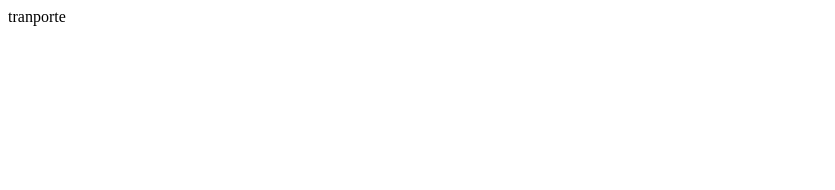
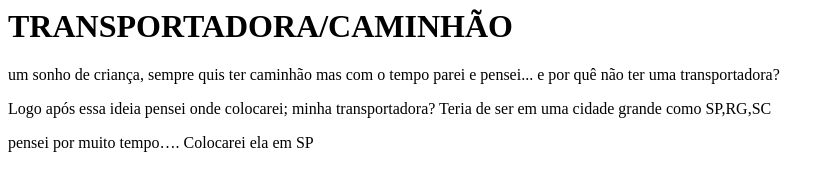
Before and after one commit to Petrukio2022/Petrukio2022, a plain HTML site: page index.html in a window 1280 px wide. Shown: the whole page, without its empty margins (0-835 px from the left). Drawn offline with Linux system fonts and the light colour scheme.

Commit message:
Update index.html

```diff
--- a/index.html
+++ b/index.html
@@ -1 +1,8 @@
-tranporte
+<h1>TRANSPORTADORA/CAMINHÃO</h1>
+
+<p>um sonho de criança, sempre quis ter caminhão mas com o tempo  parei e pensei...
+e por quê não ter uma transportadora?
+<p>Logo após essa ideia pensei onde colocarei; minha transportadora?
+Teria de ser em uma cidade grande como SP,RG,SC
+<p>pensei por muito tempo….
+Colocarei ela em SP
```
